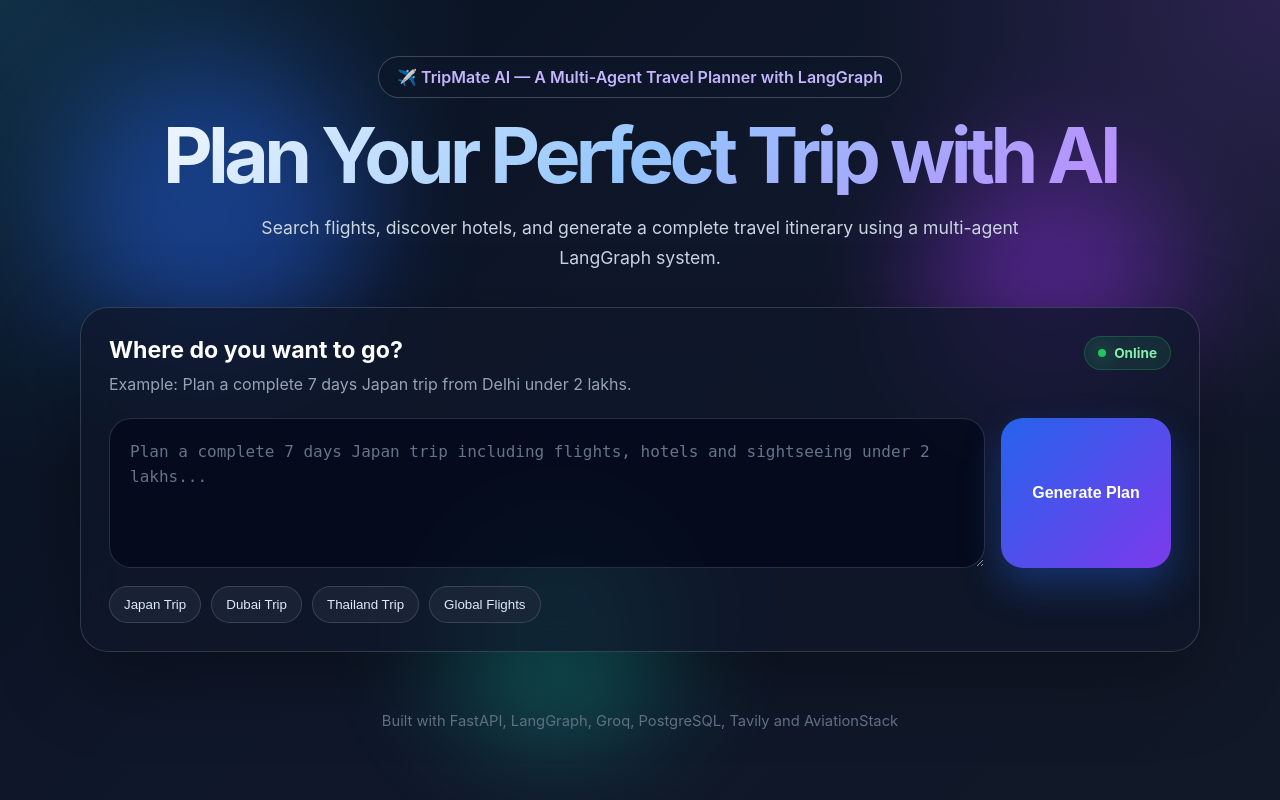
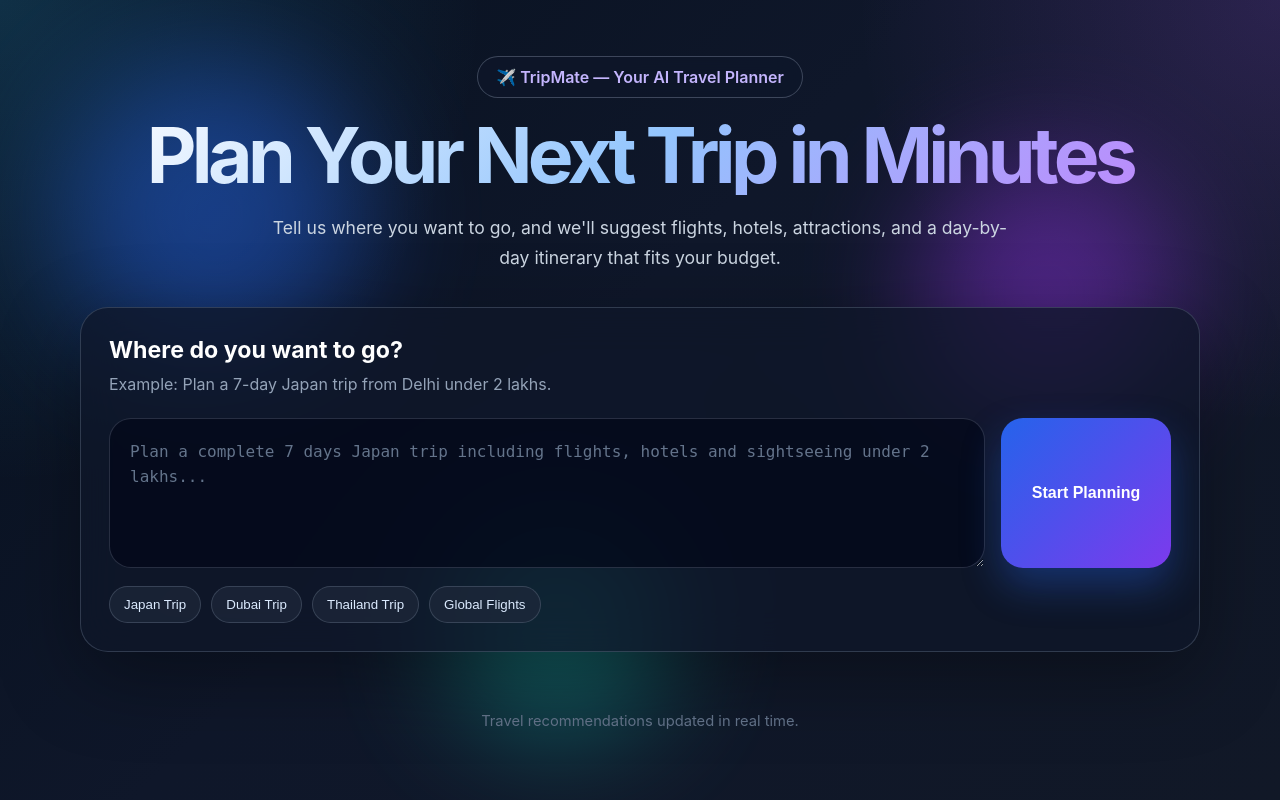
Before and after one commit to shivamsoni-iiitn/TripMate-AI-A-Multi-Agent-Travel-Planner, a FastAPI app: page / in a window 1280 px wide. Run offline with FastAPI, Linux system fonts and the light colour scheme; some libraries are stand-ins or nearby versions.

Commit message:
Minimal UI Changes

```diff
--- a/backend.py
+++ b/backend.py
@@ -144,7 +144,6 @@ def context_agent(state: TravelState):
         if hasattr(m, "content")
     )
     context = context_chain.invoke({
-
         "origin": state.get("origin"),
         "destination": state.get("destination"),
         "departure_date": state.get("departure_date"),
--- a/templates/index.html
+++ b/templates/index.html
@@ -22,15 +22,15 @@
 
         <section class="hero-section">
             <div class="badge">
-                ✈️ TripMate AI — A Multi-Agent Travel Planner with LangGraph
+                ✈️ TripMate — Your AI Travel Planner
             </div>
 
             <h1>
-                Plan Your Perfect Trip with AI
+                Plan Your Next Trip in Minutes
             </h1>
 
             <p>
-                Search flights, discover hotels, and generate a complete travel itinerary using a multi-agent LangGraph system.
+                Tell us where you want to go, and we'll suggest flights, hotels, attractions, and a day-by-day itinerary that fits your budget.
             </p>
         </section>
 
@@ -40,14 +40,10 @@
                 <div>
                     <h2>Where do you want to go?</h2>
                     <p>
-                        Example: Plan a complete 7 days Japan trip from Delhi under 2 lakhs.
+                        Example: Plan a 7-day Japan trip from Delhi under 2 lakhs.
                     </p>
                 </div>
 
-                <div class="status-pill">
-                    <span class="status-dot"></span>
-                    Online
-                </div>
             </div>
 
             <div class="input-area">
@@ -57,7 +53,7 @@
                 ></textarea>
 
                 <button id="sendBtn" onclick="sendMessage()">
-                    <span id="btnText">Generate Plan</span>
+                    <span id="btnText">Start Planning</span>
                     <span id="btnLoader" class="loader hidden"></span>
                 </button>
             </div>
@@ -86,8 +82,7 @@
 
             <div class="result-header">
                 <div>
-                    <h2>Your AI Travel Plan</h2>
-                    <p id="threadInfo">Thread ID: -</p>
+                    <h2>Your Travel Plan</h2>
                 </div>
 
                 <div class="result-actions">
@@ -113,7 +108,7 @@
     </main>
 
     <footer>
-        Built with FastAPI, LangGraph, Groq, PostgreSQL, Tavily and AviationStack
+        Travel recommendations updated in real time.
     </footer>
 
     <!-- Markdown Renderer -->
--- a/tools/flight_tool.py
+++ b/tools/flight_tool.py
@@ -22,11 +22,9 @@ API_KEY = os.getenv("AVIATIONSTACK_API_KEY")
 # Change this if your default location is not Delhi.
 DEFAULT_ORIGIN_IATA = os.getenv("DEFAULT_ORIGIN_IATA", "DEL")
 
-
 BASE_URL = "https://api.aviationstack.com/v1/flights"
 
 airports = airportsdata.load("IATA")
-
 
 def resolve_location_to_iata(location: str | None):
 
```
